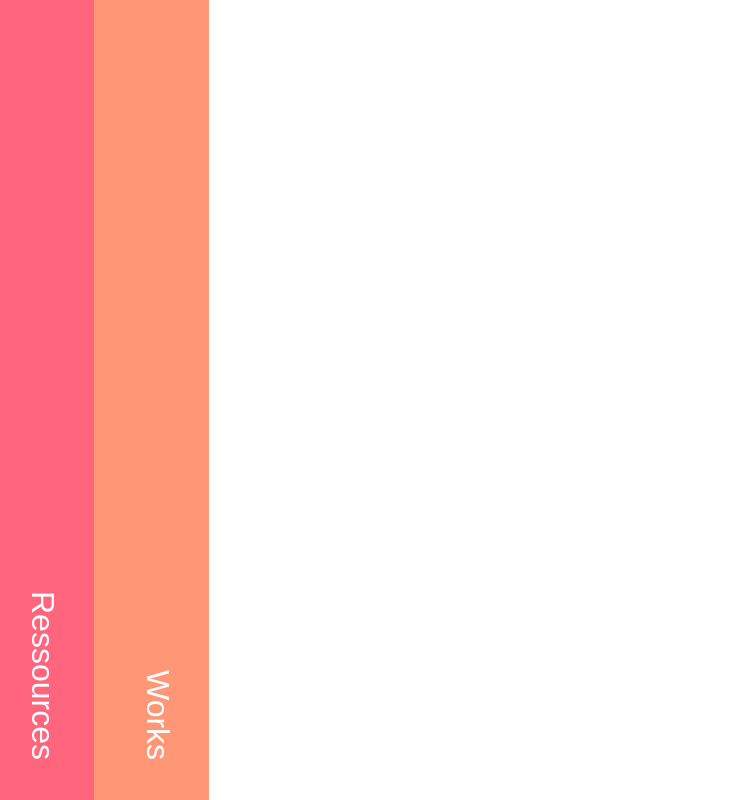
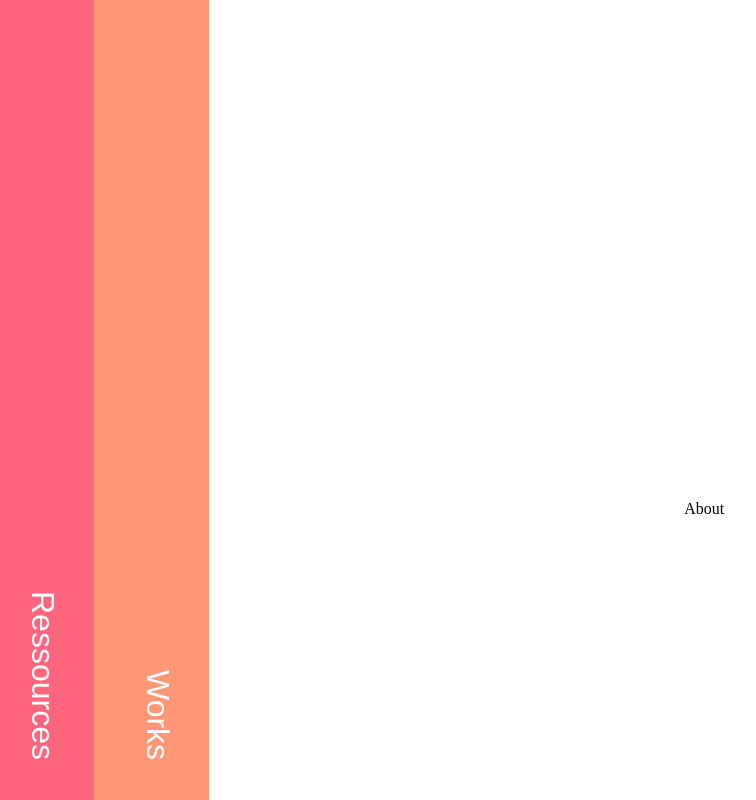
Before and after one commit to iammrtndev/cool-transition, a SvelteKit app: page / in a window 1280 px wide. Shown: the top 800 px of the page, without its empty margins (21-777 px from the left). Built offline with nearby package versions, Linux system fonts and the light colour scheme.

Commit message:
fix: <slot/>

```diff
--- a/src/routes/+layout.svelte
+++ b/src/routes/+layout.svelte
@@ -64,6 +64,17 @@
 	})
 </script>
 
+
+<main>
+	{#each pages as page}
+		<section class:flex1={page.route == nextRouteId}>
+			{#if page.route == nextRouteId}
+				<slot />
+			{/if}
+		</section>
+	{/each}
+</main>
+
 <aside>
 	{#each pages as page}
 		<a
@@ -92,6 +103,7 @@
 	{/each}
 </aside>
 
+
 <style>
 	:global(*) {
 		margin: 0;
@@ -103,12 +115,26 @@
 		/* background: linear-gradient(0deg, #fff, #f9f5ed); */
 	}
 
+	main {
+		position: relative;
+		display: flex;
+		flex-direction: row;
+	}
+
+	section {
+		width: 9vw;
+	}
+	.flex1 {
+		flex: 1;
+	}
+
 	aside {
 		height: 100vh;
 		width: 100%;
 		display: flex;
 		flex-direction: row;
 		position: fixed;
+		top: 0;
 	}
 
 	a {
```
